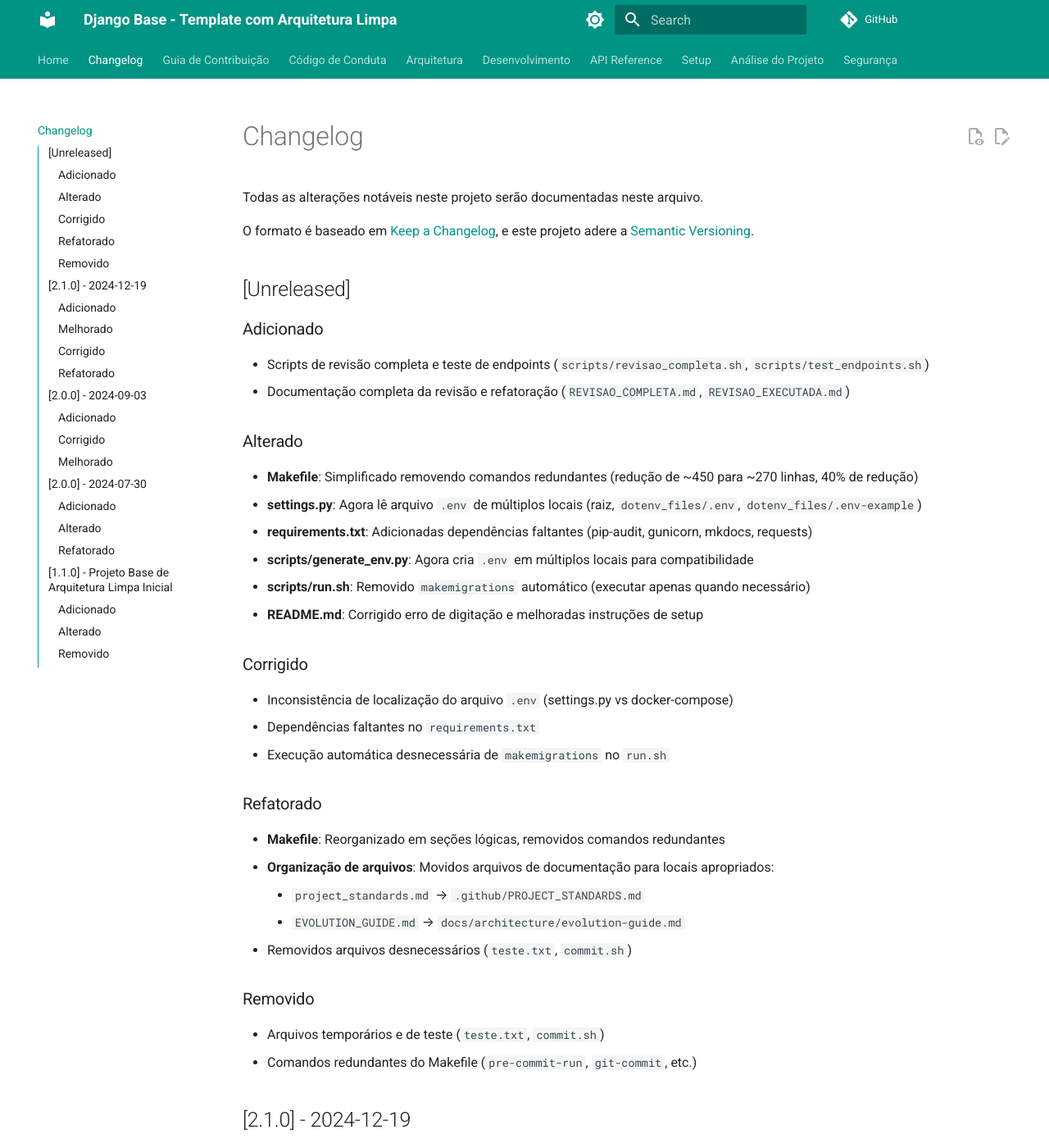
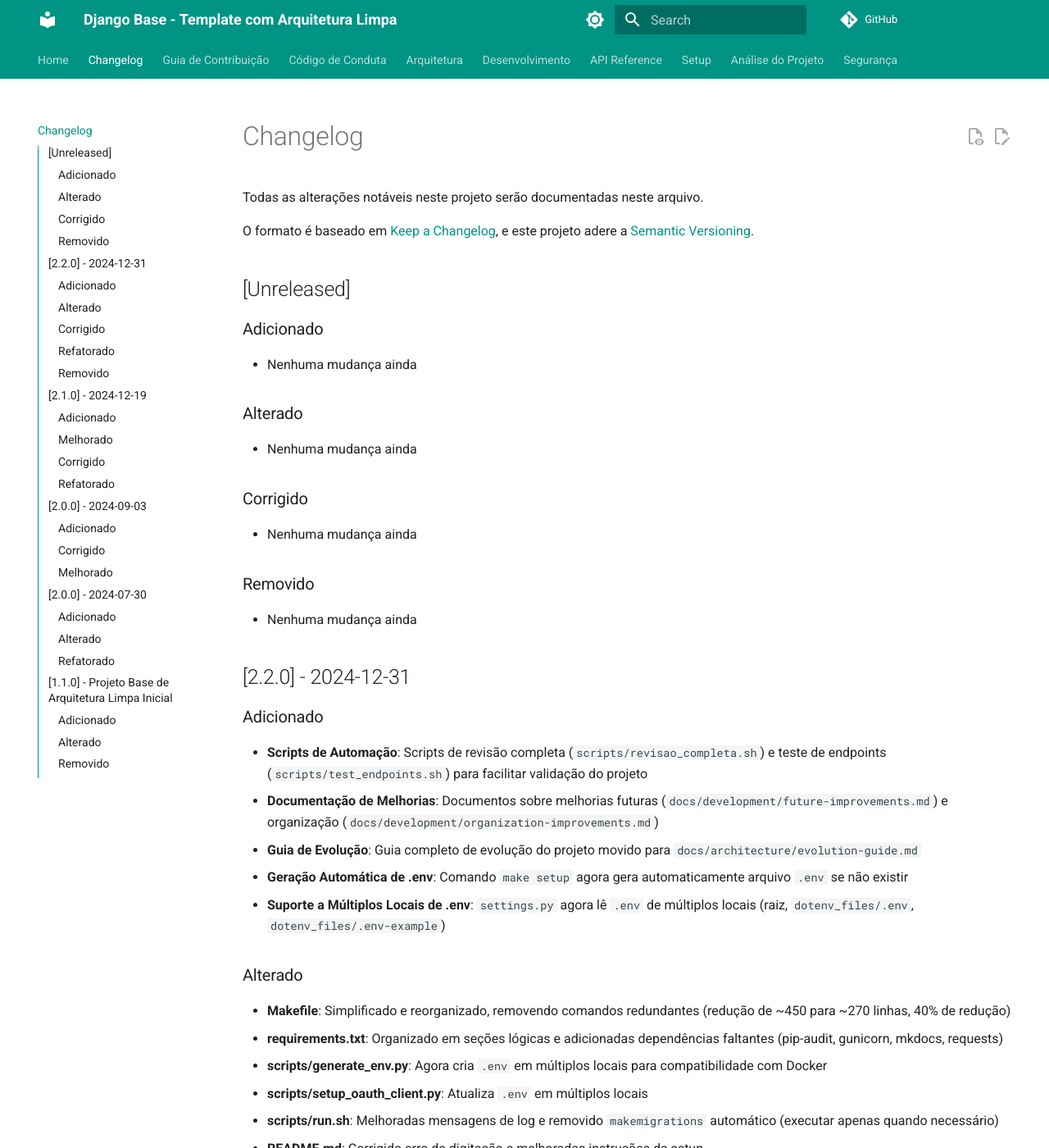
Before and after one commit to luderibeiro/django_base, an MkDocs documentation site: the page built from docs/CHANGELOG.md, in a window 1280 px wide and 1400 px high. Shown: the whole window at 82% size. Built offline with MkDocs 1.6.1 and Material for MkDocs 9.7.7, drawn with Linux system fonts in a browser that asks for light colours; comment, search, counter and statistics services are not loaded; some of the changed text lies outside the part shown.

Commit message:
🚀 release: versão 2.2.0 - Organização e Qualidade
- Atualiza versão para 2.2.0 em todos os arquivos
- Adiciona release notes completas (docs/RELEASE_NOTES_v2.2.0.md)
- Atualiza CHANGELOG com todas as mudanças da versão
- Melhorias focadas em organização, qualidade e experiência do desenvolvedor

```diff
--- a/docs/CHANGELOG.md
+++ b/docs/CHANGELOG.md
@@ -9,36 +9,61 @@
 
 ### Adicionado
 
--   Scripts de revisão completa e teste de endpoints (`scripts/revisao_completa.sh`, `scripts/test_endpoints.sh`)
--   Documentação completa da revisão e refatoração (`REVISAO_COMPLETA.md`, `REVISAO_EXECUTADA.md`)
+-   Nenhuma mudança ainda
 
 ### Alterado
 
--   **Makefile**: Simplificado removendo comandos redundantes (redução de ~450 para ~270 linhas, 40% de redução)
--   **settings.py**: Agora lê arquivo `.env` de múltiplos locais (raiz, `dotenv_files/.env`, `dotenv_files/.env-example`)
--   **requirements.txt**: Adicionadas dependências faltantes (pip-audit, gunicorn, mkdocs, requests)
--   **scripts/generate_env.py**: Agora cria `.env` em múltiplos locais para compatibilidade
--   **scripts/run.sh**: Removido `makemigrations` automático (executar apenas quando necessário)
--   **README.md**: Corrigido erro de digitação e melhoradas instruções de setup
+-   Nenhuma mudança ainda
 
 ### Corrigido
 
--   Inconsistência de localização do arquivo `.env` (settings.py vs docker-compose)
--   Dependências faltantes no `requirements.txt`
--   Execução automática desnecessária de `makemigrations` no `run.sh`
+-   Nenhuma mudança ainda
+
+### Removido
+
+-   Nenhuma mudança ainda
+
+## [2.2.0] - 2024-12-31
+
+### Adicionado
+
+-   **Scripts de Automação**: Scripts de revisão completa (`scripts/revisao_completa.sh`) e teste de endpoints (`scripts/test_endpoints.sh`) para facilitar validação do projeto
+-   **Documentação de Melhorias**: Documentos sobre melhorias futuras (`docs/development/future-improvements.md`) e organização (`docs/development/organization-improvements.md`)
+-   **Guia de Evolução**: Guia completo de evolução do projeto movido para `docs/architecture/evolution-guide.md`
+-   **Geração Automática de .env**: Comando `make setup` agora gera automaticamente arquivo `.env` se não existir
+-   **Suporte a Múltiplos Locais de .env**: `settings.py` agora lê `.env` de múltiplos locais (raiz, `dotenv_files/.env`, `dotenv_files/.env-example`)
+
+### Alterado
+
+-   **Makefile**: Simplificado e reorganizado, removendo comandos redundantes (redução de ~450 para ~270 linhas, 40% de redução)
+-   **requirements.txt**: Organizado em seções lógicas e adicionadas dependências faltantes (pip-audit, gunicorn, mkdocs, requests)
+-   **scripts/generate_env.py**: Agora cria `.env` em múltiplos locais para compatibilidade com Docker
+-   **scripts/setup_oauth_client.py**: Atualiza `.env` em múltiplos locais
+-   **scripts/run.sh**: Melhoradas mensagens de log e removido `makemigrations` automático (executar apenas quando necessário)
+-   **README.md**: Corrigido erro de digitação e melhoradas instruções de setup
+-   **mkdocs.yml**: Adicionados novos documentos à navegação (evolution-guide, future-improvements, organization-improvements)
+
+### Corrigido
+
+-   **Inconsistência de .env**: Corrigida inconsistência entre localização esperada por `settings.py` e `docker-compose`
+-   **Dependências Faltantes**: Adicionadas dependências necessárias que estavam faltando no `requirements.txt`
+-   **Execução Automática**: Removida execução automática desnecessária de `makemigrations` no `run.sh`
 
 ### Refatorado
 
--   **Makefile**: Reorganizado em seções lógicas, removidos comandos redundantes
--   **Organização de arquivos**: Movidos arquivos de documentação para locais apropriados:
+-   **Makefile**: Reorganizado em seções lógicas (Setup, Desenvolvimento, Banco de Dados, Testes, Qualidade, Docker, etc.)
+-   **Organização de Arquivos**: Reorganização completa da documentação:
     - `project_standards.md` → `.github/PROJECT_STANDARDS.md`
     - `EVOLUTION_GUIDE.md` → `docs/architecture/evolution-guide.md`
--   Removidos arquivos desnecessários (`teste.txt`, `commit.sh`)
+    - `RELEASE_NOTES_v2.1.0.md` → `docs/RELEASE_NOTES_v2.1.0.md`
+    - `project_improvements.md` → `docs/development/future-improvements.md`
+-   **Raiz do Projeto**: Limpeza da raiz, removendo arquivos desnecessários e organizando documentação
 
 ### Removido
 
 -   Arquivos temporários e de teste (`teste.txt`, `commit.sh`)
--   Comandos redundantes do Makefile (`pre-commit-run`, `git-commit`, etc.)
+-   Comandos redundantes do Makefile (`pre-commit-run`, `git-commit`, `git-push`, `backup-db` duplicado, etc.)
+-   Documentos de revisão já integrados no CHANGELOG
 
 ## [2.1.0] - 2024-12-19
 
```
Also changed, not shown: README-en.md (+1 -1 lines), README.md (+1 -1 lines), docs/RELEASE_NOTES_v2.2.0.md (added, +179 -0 lines), docs/index.md (+1 -1 lines), 1 other file.
